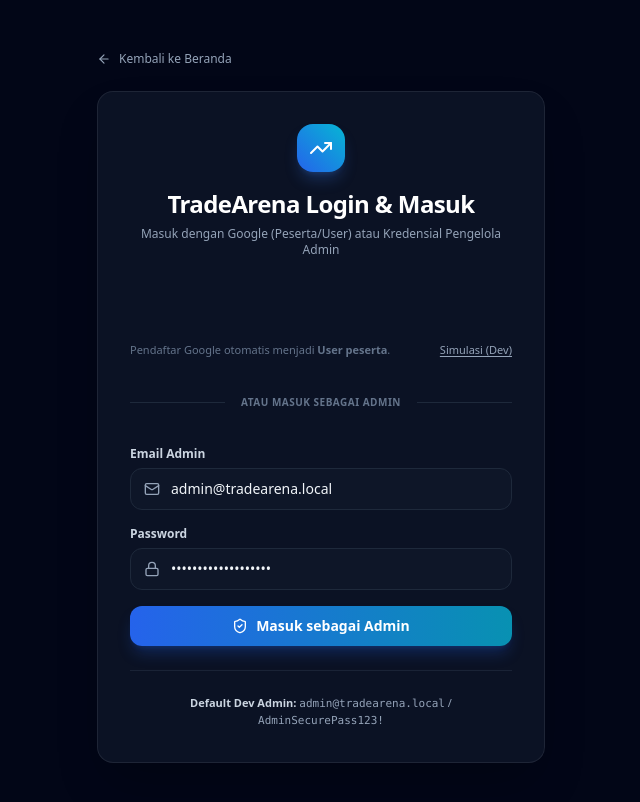
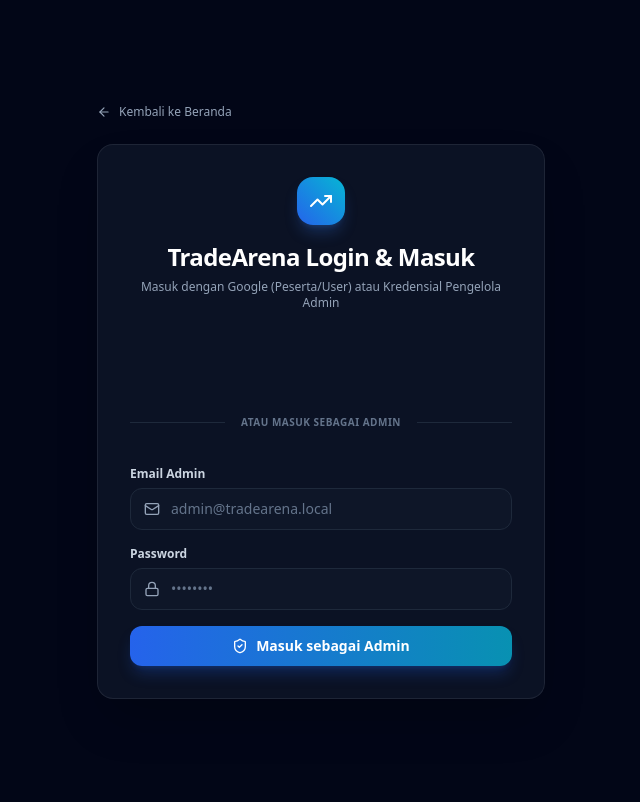
Before and after one commit to faisalfariq/tradearena, a Next.js app in the folder frontend/: page /login in a window 1280 px wide. Shown: the top 802 px of the page, without its empty margins (319-959 px from the left). Built offline with nearby package versions, Linux system fonts and the light colour scheme; no server answers.

Commit message:
fix: clean up login page remove autofill credentials, google info text, and dev admin footer

```diff
--- a/frontend/src/app/login/page.tsx
+++ b/frontend/src/app/login/page.tsx
@@ -31,8 +31,8 @@ export default function LoginPage() {
   const router = useRouter();
   const { login, loginWithGoogle, user } = useAuth();
 
-  const [email, setEmail] = useState('admin@tradearena.local');
-  const [password, setPassword] = useState('AdminSecurePass123!');
+  const [email, setEmail] = useState('');
+  const [password, setPassword] = useState('');
   const [isLoading, setIsLoading] = useState(false);
   const [errorMsg, setErrorMsg] = useState('');
 
@@ -175,16 +175,6 @@ export default function LoginPage() {
                 <span>Memproses autentikasi Google...</span>
               </div>
             )}
-            <div className="flex items-center justify-between text-[11px] text-slate-500 pt-1">
-              <span>Pendaftar Google otomatis menjadi <strong>User peserta</strong>.</span>
-              <button
-                type="button"
-                onClick={() => setShowGoogleModal(true)}
-                className="text-slate-400 hover:text-slate-300 underline underline-offset-2"
-              >
-                Simulasi (Dev)
-              </button>
-            </div>
           </div>
 
           {/* Divider */}
@@ -250,14 +240,6 @@ export default function LoginPage() {
               )}
             </button>
           </form>
-
-          {/* Development quick helper */}
-          <div className="mt-6 pt-6 border-t border-slate-800/80">
-            <div className="text-[11px] text-slate-400 text-center">
-              <span className="font-semibold text-slate-300">Default Dev Admin:</span>{' '}
-              <code>admin@tradearena.local</code> / <code>AdminSecurePass123!</code>
-            </div>
-          </div>
         </div>
       </div>
 
```
